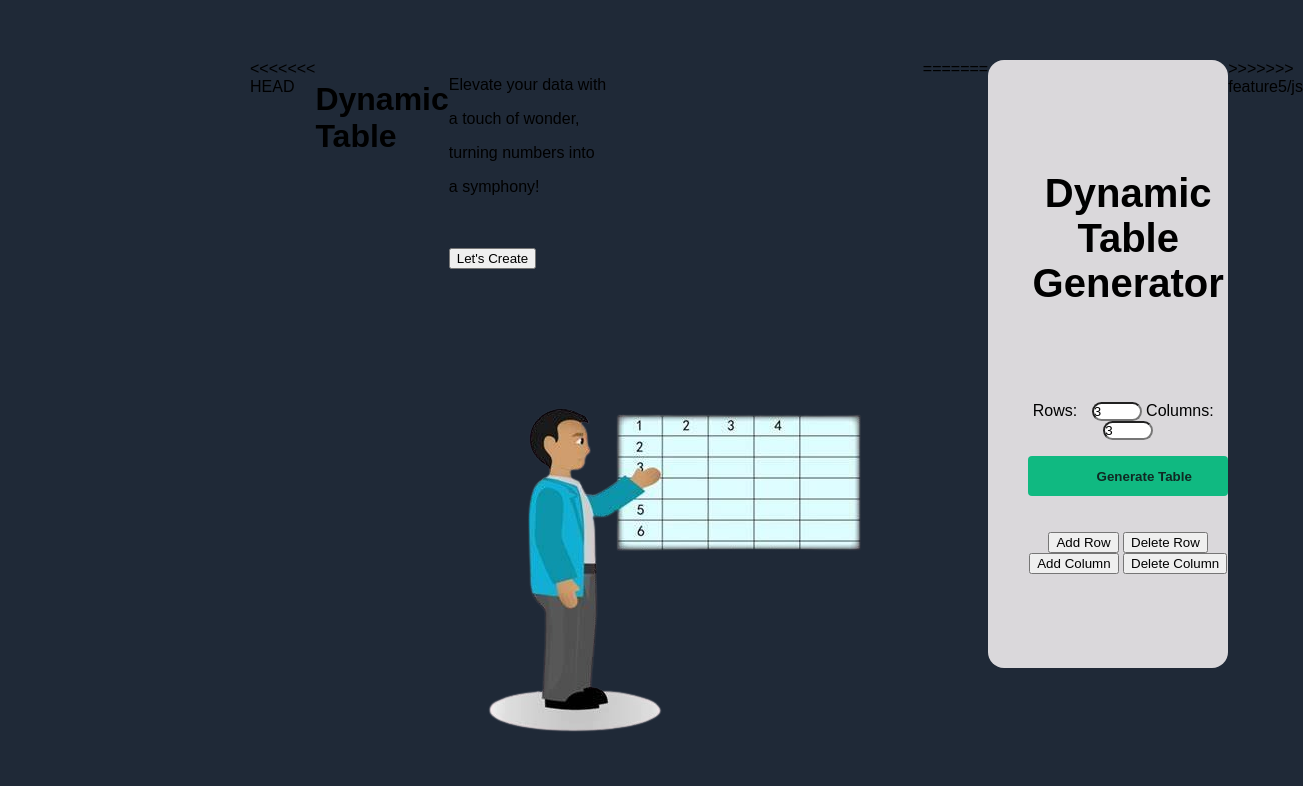
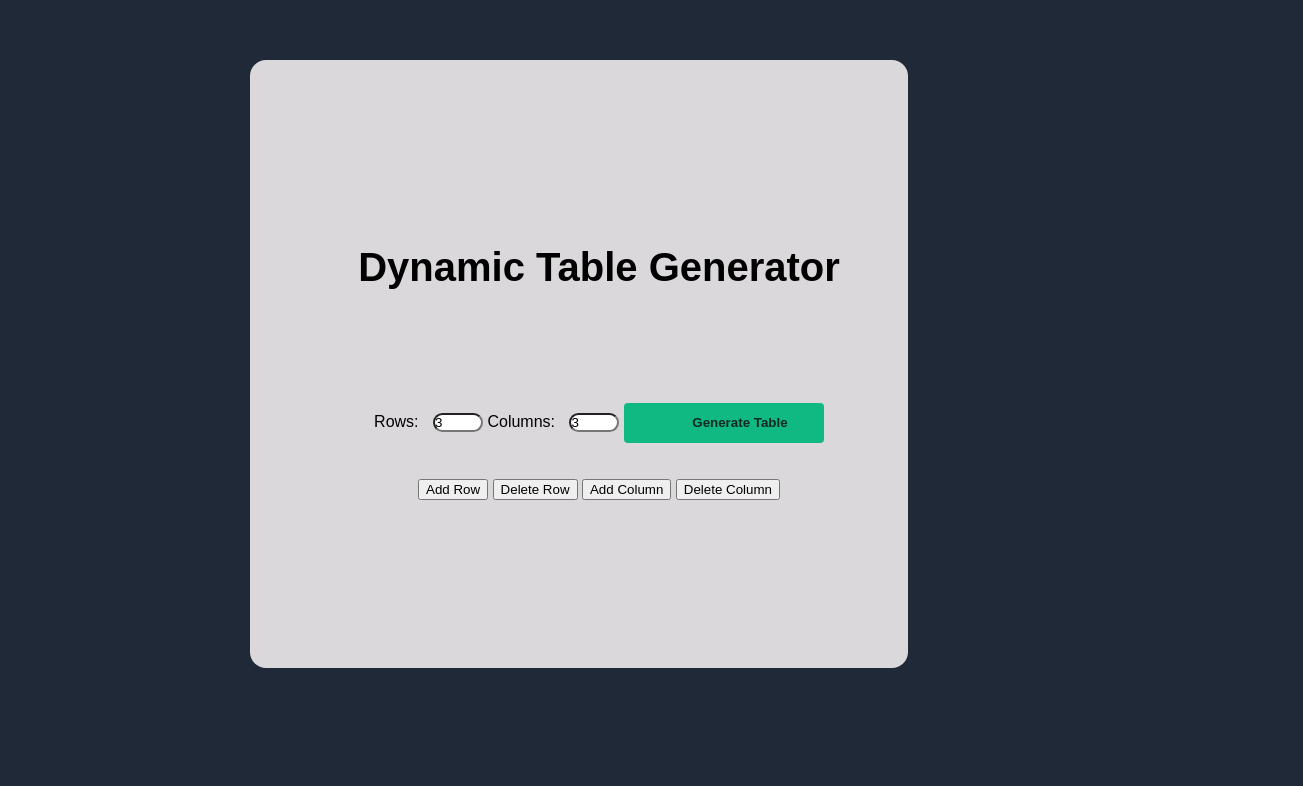
Before and after one commit to Mary-Vivian/Dynamic_tables, a plain HTML site: page index.html in a window 1280 px wide. Shown: the whole page, 1303 px wide, since content can reach past the window. Drawn offline with Linux system fonts and the light colour scheme.

```diff
--- a/index.html
+++ b/index.html
@@ -3,54 +3,6 @@
 <head>
     <meta charset="UTF-8">
     <meta name="viewport" content="width=device-width, initial-scale=1.0">
-<<<<<<< HEAD
-    <title>Document</title>
-    <link rel="stylesheet" href="style.css">
-</head>
-<body>
-    <h1 id="heading">Dynamic Table</h1>
-    <br>
-    <br>
-<div  class="table">
-    <div id="text">
-        <p>Elevate your data with</p>
-        <p>a touch of wonder,</p>
-        <p>turning numbers into </p>
-        <p>a symphony!</p>
-        <br>
-        <br>
-
-        <button>Let's Create</button>
-    </div>
-
-    <br>
-    <br>
-    <div>
-        <img src="./images/table-removebg-preview.png" id="table">
-    </div>
-</div>
-
-<!--
-        <footer>
-            <div class="footer">
-         <div>
-            <img src="./images/whatsapp-square-128.webp" id="image1">+25478965434</p>
-            <img src="./images/Vector-2-128.webp" id="image1">@table_dynamic</p>
-            <img src="./images/Rounded_Instagram_svg-128.webp" id="image1">@table_dynamic</p>
-
-         </div>
-         <div>
-            <p>Home</p>
-            <p>Contact Us</p>
-            <p>About Us</p>
-         </div>
-         <div>
-            <p>About Us</p>
-         </div>
-        </div>
-        </footer> -->
-
-=======
     <title>Dynamic Table Generator</title>
     <link rel="stylesheet" href="style.css">
 </head>
@@ -75,6 +27,5 @@
         </div>
     </div>
     <script src="index.js"></script>
->>>>>>> feature5/js
 </body>
 </html>
```
